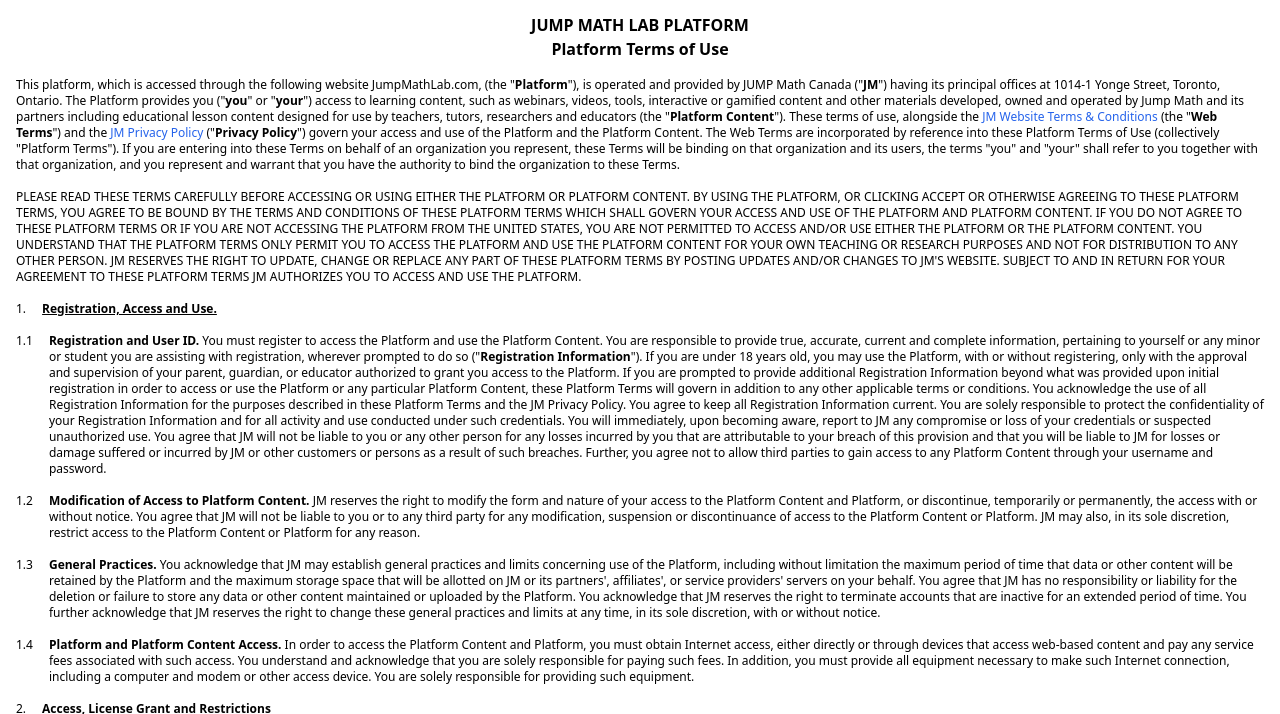
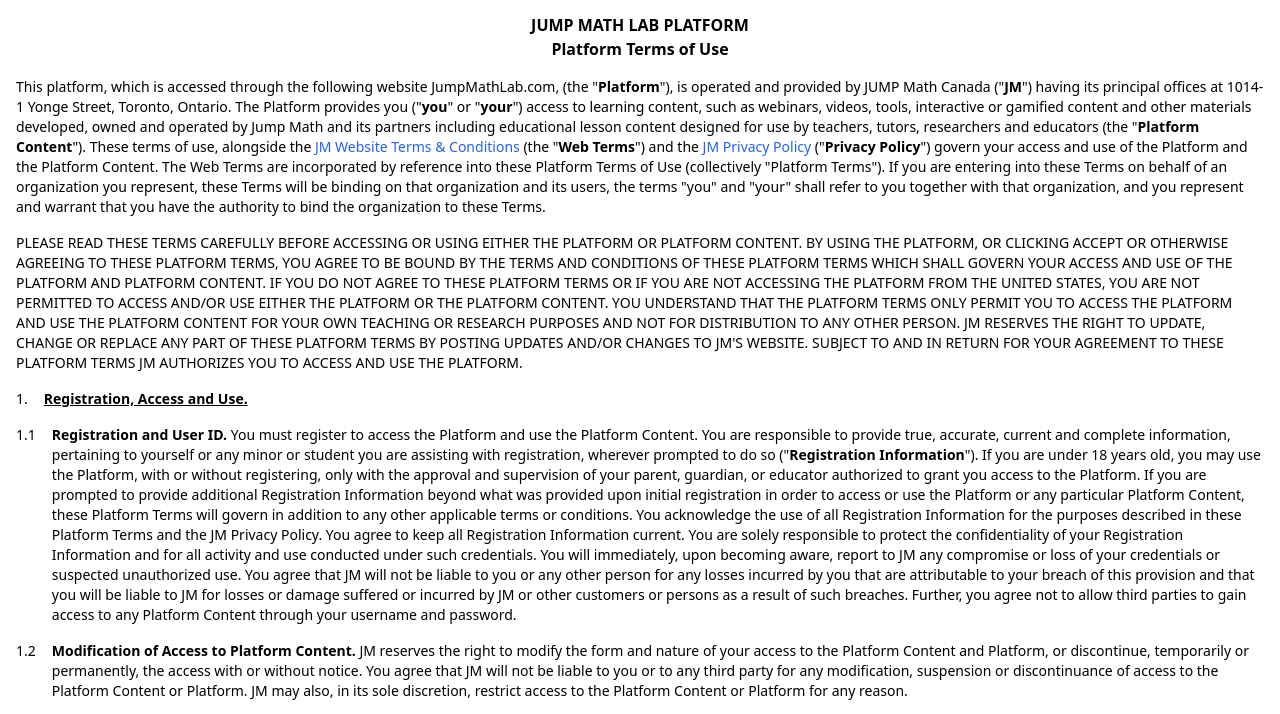
Before and after one commit to JUMP-MATH/jump-math.github.io, a plain HTML site: page privacy-statement/en.html in a window 1280 px wide. Shown: the part 100-814 px from the top of the page. Drawn offline with nearby package versions, Linux system fonts and the light colour scheme.

Commit message:
text size to sm

```diff
--- a/privacy-statement/en.html
+++ b/privacy-statement/en.html
@@ -22,7 +22,7 @@
         <h1 class="text-center font-bold">JUMP MATH LAB PLATFORM</h1>
         <h3 class="text-center font-bold">Platform Terms of Use</h3>
     </div>
-    <div class="text-xs space-y-4">
+    <div class="text-sm space-y-4">
         <p>This platform, which is accessed through the following website JumpMathLab.com, (the "<strong>Platform</strong>"), is operated and provided by JUMP Math Canada ("<strong>JM</strong>") having its principal offices at 1014-1 Yonge Street, Toronto, Ontario. The Platform provides you ("<strong>you</strong>" or "<strong>your</strong>") access to learning content, such as webinars, videos, tools, interactive or gamified content and other materials developed, owned and operated by Jump Math and its partners including educational lesson content designed for use by teachers, tutors, researchers and educators (the "<strong>Platform Content</strong>"). These terms of use, alongside the <a class="link" href="https://jumpmath.org/ca/terms-conditions/">JM Website Terms & Conditions</a> (the "<strong>Web Terms</strong>") and the <a class="link" href="https://jumpmath.org/ca/privacy/">JM Privacy Policy</a> ("<strong>Privacy Policy</strong>") govern your access and use of the Platform and the Platform Content. The Web Terms are incorporated by reference into these Platform Terms of Use (collectively "Platform Terms"). If you are entering into these Terms on behalf of an organization you represent, these Terms will be binding on that organization and its users, the terms "you" and "your" shall refer to you together with that organization, and you represent and warrant that you have the authority to bind the organization to these Terms.</p>
         <p>PLEASE READ THESE TERMS CAREFULLY BEFORE ACCESSING OR USING EITHER THE PLATFORM OR PLATFORM CONTENT. BY USING THE PLATFORM, OR CLICKING ACCEPT OR OTHERWISE AGREEING TO THESE PLATFORM TERMS, YOU AGREE TO BE BOUND BY THE TERMS AND CONDITIONS OF THESE PLATFORM TERMS WHICH SHALL GOVERN YOUR ACCESS AND USE OF THE PLATFORM AND PLATFORM CONTENT. IF YOU DO NOT AGREE TO THESE PLATFORM TERMS OR IF YOU ARE NOT ACCESSING THE PLATFORM FROM THE UNITED STATES, YOU ARE NOT PERMITTED TO ACCESS AND/OR USE EITHER THE PLATFORM OR THE PLATFORM CONTENT. YOU UNDERSTAND THAT THE PLATFORM TERMS ONLY PERMIT YOU TO ACCESS THE PLATFORM AND USE THE PLATFORM CONTENT FOR YOUR OWN TEACHING OR RESEARCH PURPOSES AND NOT FOR DISTRIBUTION TO ANY OTHER PERSON. JM RESERVES THE RIGHT TO UPDATE, CHANGE OR REPLACE ANY PART OF THESE PLATFORM TERMS BY POSTING UPDATES AND/OR CHANGES TO JM'S WEBSITE. SUBJECT TO AND IN RETURN FOR YOUR AGREEMENT TO THESE PLATFORM TERMS JM AUTHORIZES YOU TO ACCESS AND USE THE PLATFORM.</p>
 
```
